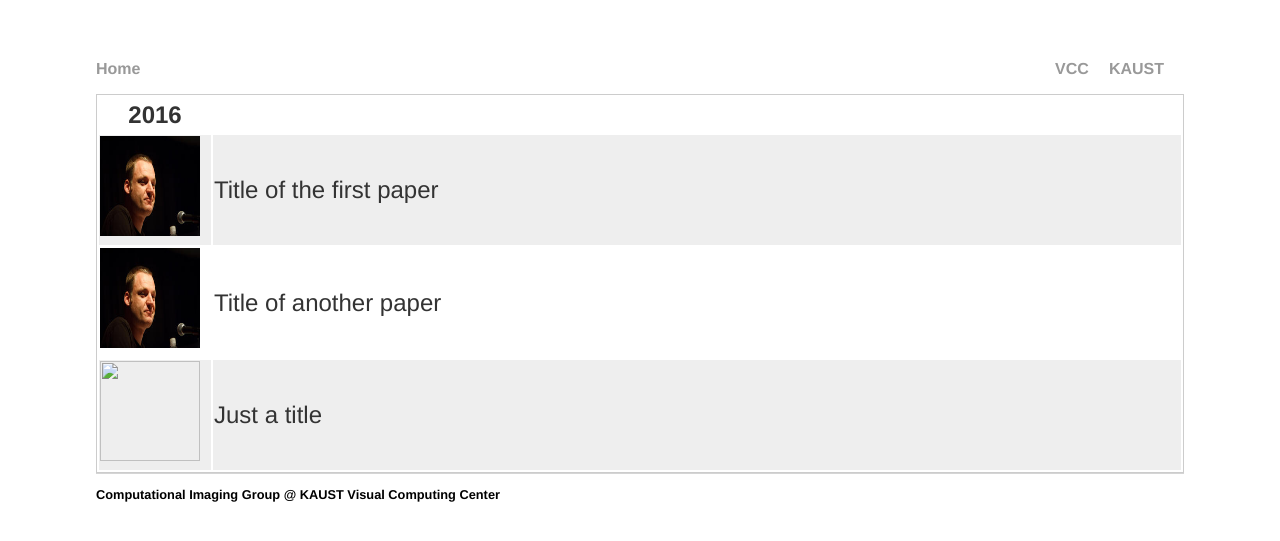
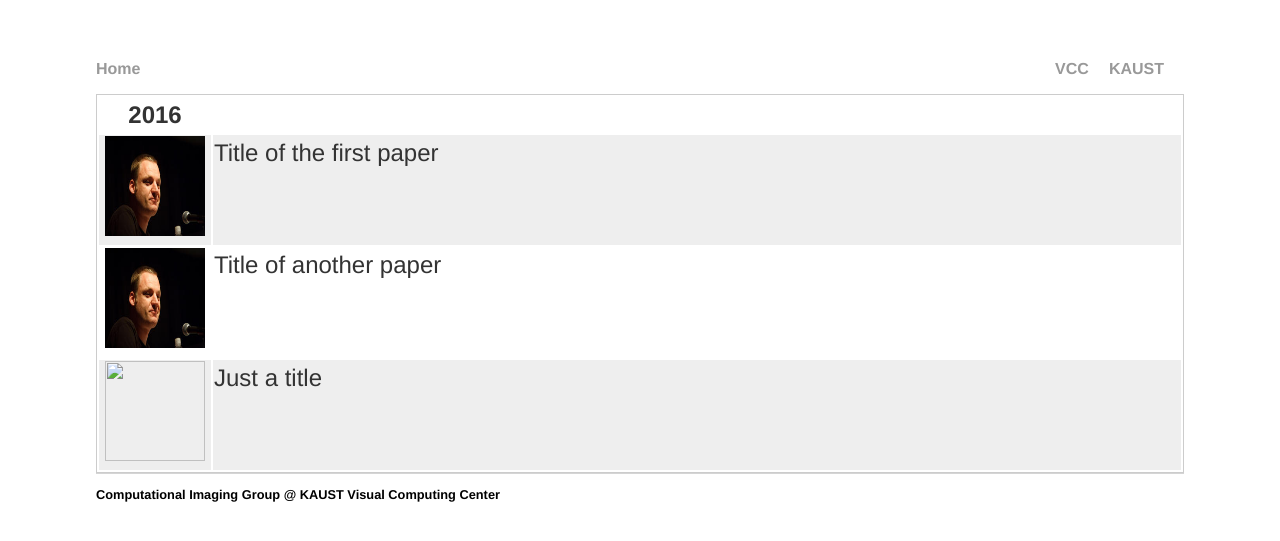
Before and after one commit to vccimaging/vccimaging.github.io, a Jekyll site: the page built from publications.html, in a window 1280 px wide. Shown: the top 541 px of the page. Built offline with Jekyll 4.4.1, drawn with Linux system fonts in a browser that asks for light colours.

Commit message:
Update publications.html

```diff
--- a/publications.html
+++ b/publications.html
@@ -13,8 +13,8 @@ title: VCC Imaging Group
   <tbody>
 {% for pub in site.data.publications %}
     <tr>
-      <td style="vertical-align:middle,align:center"> <img src="{{pub.Image}}" width=100 height=100>
-      <td style="vertical-align:top,align:left"> {{ pub.Title | link pub.PDF }} </td>
+      <td style="vertical-align:middle;text-align:center"> <img src="{{pub.Image}}" width=100 height=100>
+      <td style="vertical-align:top;text-align:left"> {{ pub.Title | link pub.PDF }} </td>
     </tr>
 {% endfor %}
   </tbody>
```
